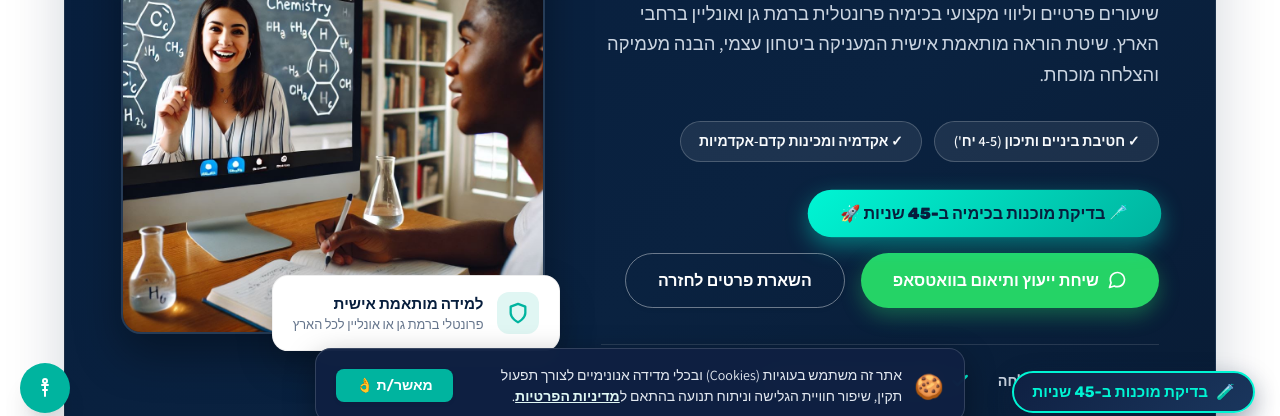
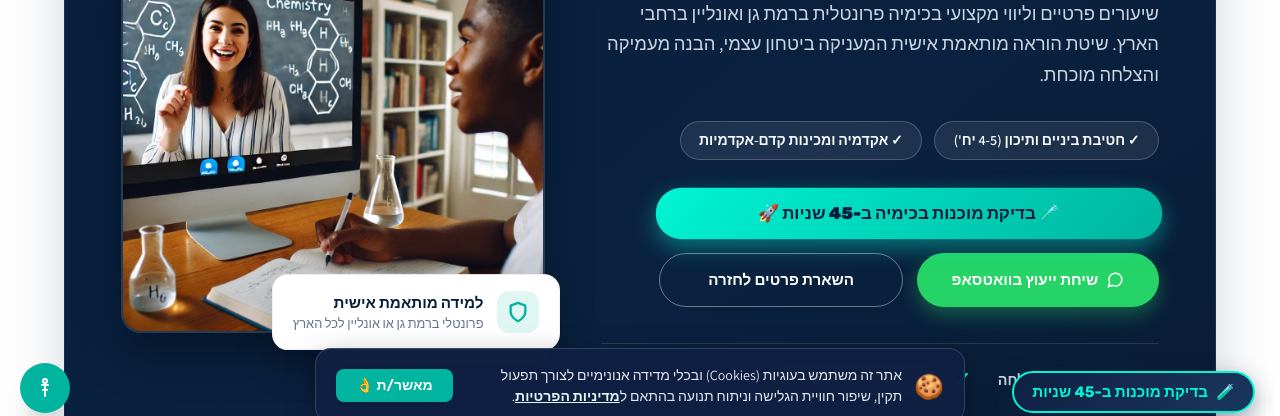
Before and after one commit to eranyy/idit-chemistry, a website: page index.html in a window 1280 px wide. Shown: the part 357-773 px from the top of the page. Drawn offline with Linux system fonts and the light colour scheme.

Commit message:
fix: resolve hero CTA buttons overlap with subgroup layout and fix audience pills styling

```diff
--- a/index.html
+++ b/index.html
@@ -33,7 +33,7 @@
     <link href="https://fonts.googleapis.com/css2?family=Assistant:wght@300;400;600;700;800&family=Rubik:wght@300;400;500;700;900&display=swap" rel="stylesheet">
 
     <!-- CSS Stylesheet -->
-    <link rel="stylesheet" href="style.css?v=2.8">
+    <link rel="stylesheet" href="style.css?v=2.8.1">
 
     <!-- GEO / SEO Structured Data (JSON-LD) -->
     <script type="application/ld+json">
@@ -220,11 +220,13 @@
                             <button type="button" class="btn btn-quiz-trigger" id="openQuizBtn">
                                 🧪 בדיקת מוכנות בכימיה ב-45 שניות 🚀
                             </button>
-                            <a href="https://wa.me/972502719917?text=%D7%A9%D7%9C%D7%95%D7%9D%20%D7%A2%D7%99%D7%93%D7%99%D7%AA%2C%20%D7%90%D7%A9%D7%9E%D7%97%20%D7%9C%D7%AA%D7%90%D7%9D%20%D7%A9%D7%99%D7%A2%D7%95%D7%A8%20%D7%A0%D7%99%D7%A1%D7%99%D7%95%D7%9F%20%D7%90%D7%95%20%D7%A9%D7%99%D7%97%D7%AA%20%D7%99%D7%99%D7%A2%D7%95%D7%A5" class="btn btn-primary btn-whatsapp" id="heroWaBtn" target="_blank" rel="noopener noreferrer">
-                                <svg aria-hidden="true" xmlns="http://www.w3.org/2000/svg" width="20" height="20" viewBox="0 0 24 24" fill="none" stroke="currentColor" stroke-width="2" stroke-linecap="round" stroke-linejoin="round"><path d="M21 11.5a8.38 8.38 0 0 1-.9 3.8 8.5 8.5 0 0 1-7.6 4.7 8.38 8.38 0 0 1-3.8-.9L3 21l1.9-5.7a8.38 8.38 0 0 1-.9-3.8 8.5 8.5 0 0 1 4.7-7.6 8.38 8.38 0 0 1 3.8-.9h.5a8.48 8.48 0 0 1 8 8v.5z"/></svg>
-                                שיחת ייעוץ ותיאום בוואטסאפ
-                            </a>
-                            <a href="#contact" class="btn btn-secondary" id="heroContactBtn">השארת פרטים לחזרה</a>
+                            <div class="hero-ctas-subgroup">
+                                <a href="https://wa.me/972502719917?text=%D7%A9%D7%9C%D7%95%D7%9D%20%D7%A2%D7%99%D7%93%D7%99%D7%AA%2C%20%D7%90%D7%A9%D7%9E%D7%97%20%D7%9C%D7%AA%D7%90%D7%9D%20%D7%A9%D7%99%D7%A2%D7%95%D7%A8%20%D7%A0%D7%99%D7%A1%D7%99%D7%95%D7%9F%20%D7%90%D7%95%20%D7%A9%D7%99%D7%97%D7%AA%20%D7%99%D7%99%D7%A2%D7%95%D7%A5" class="btn btn-primary btn-whatsapp" id="heroWaBtn" target="_blank" rel="noopener noreferrer">
+                                    <svg aria-hidden="true" xmlns="http://www.w3.org/2000/svg" width="18" height="18" viewBox="0 0 24 24" fill="none" stroke="currentColor" stroke-width="2" stroke-linecap="round" stroke-linejoin="round"><path d="M21 11.5a8.38 8.38 0 0 1-.9 3.8 8.5 8.5 0 0 1-7.6 4.7 8.38 8.38 0 0 1-3.8-.9L3 21l1.9-5.7a8.38 8.38 0 0 1-.9-3.8 8.5 8.5 0 0 1 4.7-7.6 8.38 8.38 0 0 1 3.8-.9h.5a8.48 8.48 0 0 1 8 8v.5z"/></svg>
+                                    <span>שיחת ייעוץ בוואטסאפ</span>
+                                </a>
+                                <a href="#contact" class="btn btn-secondary" id="heroContactBtn">השארת פרטים לחזרה</a>
+                            </div>
                         </div>
 
                         <div class="hero-features">
--- a/style.css
+++ b/style.css
@@ -368,24 +368,47 @@ header.scrolled {
     margin-bottom: 1.75rem;
 }
 
-.hero-card-container .audience-pill {
+/* Audience Pills - Never purple, always elegant pills */
+.audience-pill,
+a.audience-pill,
+a.audience-pill:link,
+a.audience-pill:visited {
     display: inline-flex;
     align-items: center;
+    background: #F1F5F9;
+    border: 1.5px solid #CBD5E1;
+    color: #0F2042 !important;
+    border-radius: 50px;
+    padding: 0.45rem 1.15rem;
+    font-size: 0.88rem;
+    font-weight: 600;
+    text-decoration: none !important;
+    transition: all 0.25s ease;
+    box-shadow: 0 2px 8px rgba(0, 0, 0, 0.04);
+}
+
+.audience-pill:hover,
+a.audience-pill:hover {
+    background: #00B49F;
+    border-color: #00B49F;
+    color: #FFFFFF !important;
+    transform: translateY(-2px);
+    box-shadow: 0 4px 15px rgba(0, 180, 159, 0.25);
+}
+
+.hero-card-container a.audience-pill,
+.hero-card-container a.audience-pill:link,
+.hero-card-container a.audience-pill:visited {
     background: rgba(255, 255, 255, 0.08);
     border: 1.5px solid rgba(255, 255, 255, 0.2);
-    color: #F8FAFC;
-    border-radius: 50px;
-    padding: 0.5rem 1.15rem;
-    font-size: 0.88rem;
-    font-weight: 600;
-    text-decoration: none;
-    transition: all 0.25s ease;
-}
-
-.hero-card-container .audience-pill:hover {
+    color: #F8FAFC !important;
+    box-shadow: none;
+}
+
+.hero-card-container a.audience-pill:hover {
     background: rgba(0, 245, 212, 0.2);
     border-color: #00F5D4;
-    color: #FFFFFF;
+    color: #FFFFFF !important;
     transform: translateY(-2px);
     box-shadow: 0 4px 15px rgba(0, 245, 212, 0.25);
 }
@@ -415,49 +438,83 @@ header.scrolled {
     line-height: 1.65;
 }
 
+/* Bulletproof Hero CTA Buttons Layout: No Overlapping Ever */
+.hero-ctas,
 .hero-card-container .hero-ctas {
     display: flex;
-    gap: 1rem;
-    flex-wrap: wrap;
+    flex-direction: column;
+    gap: 0.85rem;
     margin-bottom: 2.25rem;
-}
-
-.hero-card-container .hero-ctas .btn-primary {
+    max-width: 500px;
+    width: 100%;
+}
+
+.hero-ctas .btn-quiz-trigger,
+.hero-card-container .btn-quiz-trigger {
+    width: 100%;
+    justify-content: center;
+    background: linear-gradient(135deg, #00F5D4 0%, #00B49F 100%);
+    color: #071E3D;
+    font-weight: 800;
+    border: none;
+    padding: 0.95rem 1.25rem;
+    font-size: 1.05rem;
+    border-radius: 50px;
+    box-shadow: 0 8px 22px rgba(0, 245, 212, 0.4);
+    transition: all 0.25s ease;
+}
+
+.hero-ctas .btn-quiz-trigger:hover,
+.hero-card-container .btn-quiz-trigger:hover {
+    transform: translateY(-2px);
+    box-shadow: 0 12px 28px rgba(0, 245, 212, 0.55);
+}
+
+.hero-ctas-subgroup {
+    display: flex;
+    gap: 0.85rem;
+    width: 100%;
+}
+
+.hero-ctas-subgroup .btn {
+    flex: 1 1 0;
+    min-width: 0;
+    justify-content: center;
+    text-align: center;
+    white-space: nowrap;
+    padding: 0.85rem 1rem;
+    font-size: 0.95rem;
+    border-radius: 50px;
+    margin: 0 !important;
+}
+
+.hero-ctas-subgroup .btn-whatsapp,
+.hero-card-container .hero-ctas-subgroup .btn-whatsapp {
     background: #25D366;
     color: #FFFFFF;
     border: none;
     box-shadow: 0 8px 20px rgba(37, 211, 102, 0.35);
 }
 
-.hero-card-container .hero-ctas .btn-primary:hover {
+.hero-ctas-subgroup .btn-whatsapp:hover,
+.hero-card-container .hero-ctas-subgroup .btn-whatsapp:hover {
     background: #20BA5A;
     transform: translateY(-2px);
     box-shadow: 0 12px 25px rgba(37, 211, 102, 0.45);
 }
 
-.hero-card-container .hero-ctas .btn-secondary {
+.hero-ctas-subgroup .btn-secondary,
+.hero-card-container .hero-ctas-subgroup .btn-secondary {
     background-color: transparent;
     color: #FFFFFF;
     border: 1.5px solid rgba(255, 255, 255, 0.4);
 }
 
-.hero-card-container .hero-ctas .btn-secondary:hover {
+.hero-ctas-subgroup .btn-secondary:hover,
+.hero-card-container .hero-ctas-subgroup .btn-secondary:hover {
     background-color: rgba(255, 255, 255, 0.12);
     border-color: #FFFFFF;
     transform: translateY(-2px);
-}
-
-.hero-card-container .btn-quiz-trigger {
-    background: linear-gradient(135deg, #00F5D4 0%, #00B49F 100%);
-    color: #071E3D;
-    font-weight: 800;
-    border: none;
-    box-shadow: 0 8px 22px rgba(0, 245, 212, 0.4);
-}
-
-.hero-card-container .btn-quiz-trigger:hover {
-    transform: translateY(-2px);
-    box-shadow: 0 12px 28px rgba(0, 245, 212, 0.55);
 }
 
 .hero-card-container .hero-features {
@@ -1906,6 +1963,12 @@ footer a:hover {
     .hero-card-container .hero-ctas .btn {
         width: 100%;
         justify-content: center;
+    }
+
+    .hero-ctas-subgroup {
+        flex-direction: column;
+        gap: 0.75rem;
+        width: 100%;
     }
 
     .hero-card-container .hero-features {
--- a/version.json
+++ b/version.json
@@ -1,4 +1,4 @@
 {
-  "version": "2.8.0",
-  "updatedAt": "2026-10-19T11:00:00.000Z"
+  "version": "2.8.1",
+  "updatedAt": "2026-10-19T11:10:00.000Z"
 }
```
